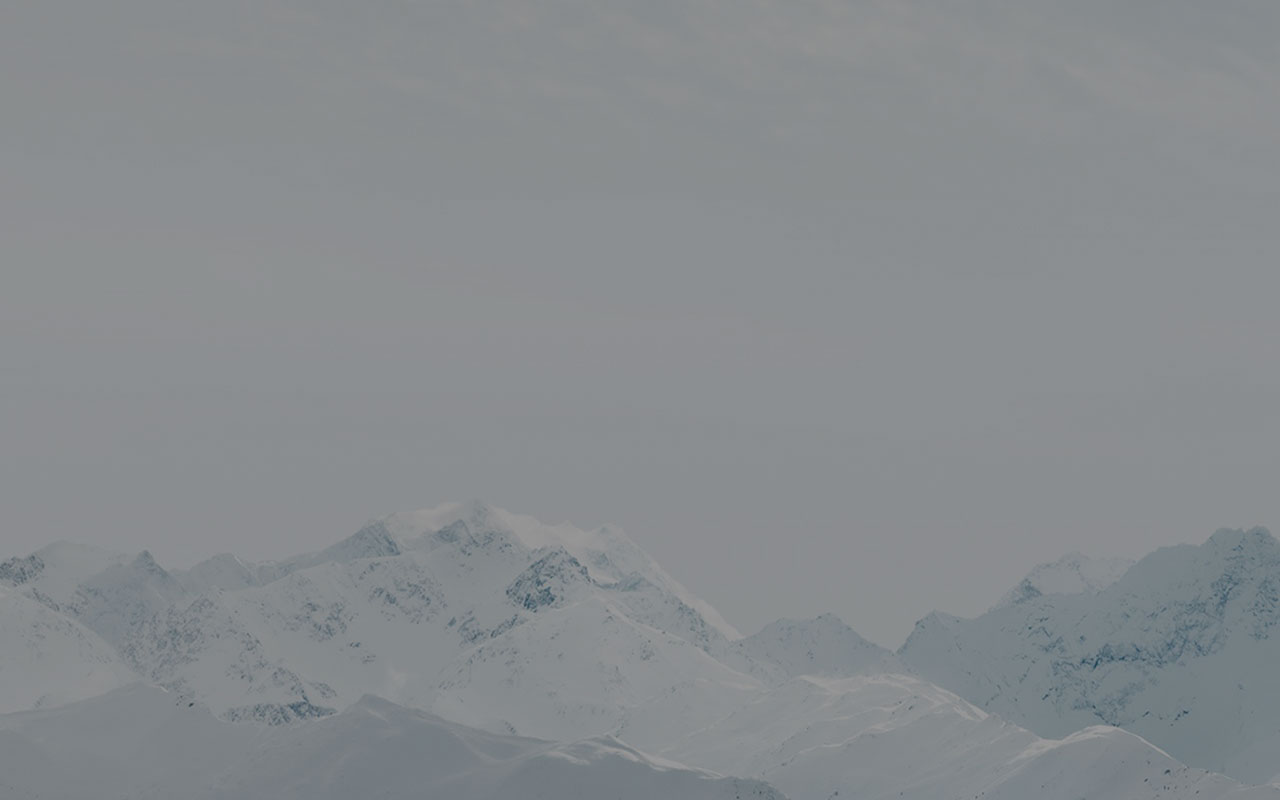
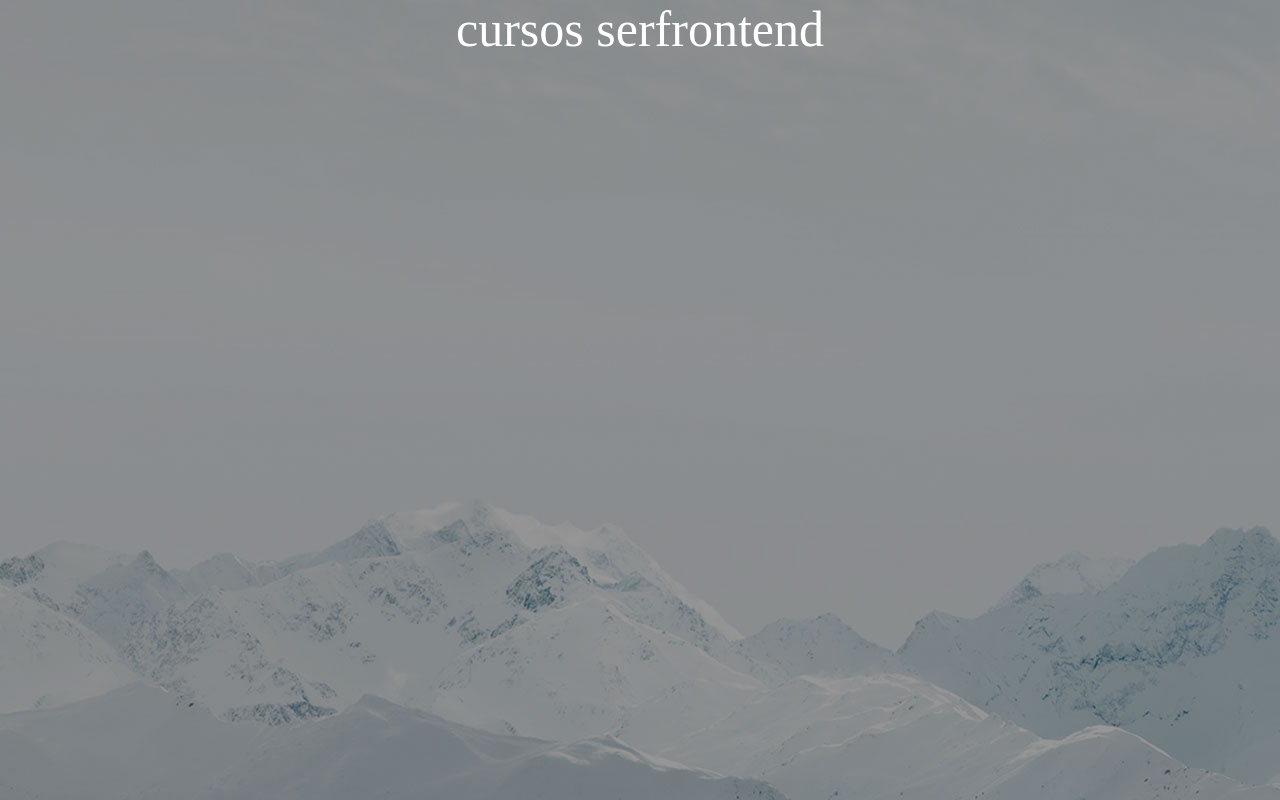
Before and after one commit to lorenamucheniski/web-frontEnd, a plain HTML site: page projeto4_cards_page/index.html in a window 1280 px wide. Drawn offline with Linux system fonts and the light colour scheme.

Commit message:
feat: adding style to the body and header

```diff
--- a/projeto4_cards_page/index.html
+++ b/projeto4_cards_page/index.html
@@ -6,13 +6,30 @@
     <title>Cursos</title>
 
     <style>
+        html {
+            font-size: 62.5%;
+        }
+
         body {
             background-image: url(img/bg-2.jpg);
+            padding: 0;
+            margin: 0;
         }
+
+        header {
+            display: flex;
+            justify-content: center;
+            color: white;
+            font-size: 5em;
+            margin-left: auto;
+            margin-right: auto;
+            width: 50%;
+        }
+
     </style>
 
 </head>
 <body>
-
+    <header> cursos serfrontend</header>
 </body>
 </html>
```
